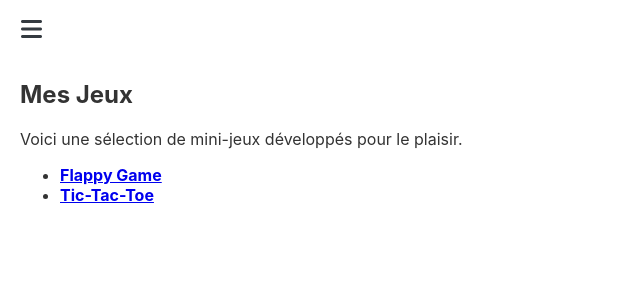
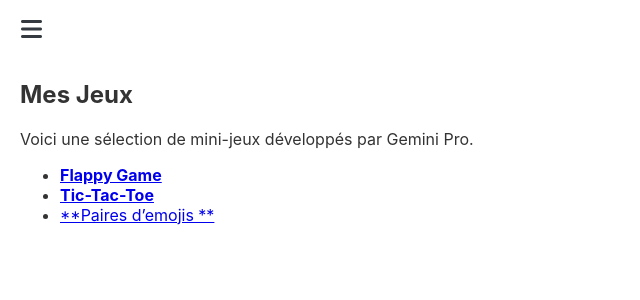
Before and after one commit to MADUP212/MADUP212.github.io, a Jekyll site: the page built from section/jeux.md, in a window 1280 px wide. Shown: the top 300 px of the page, without its empty margins (0-640 px from the left). Built offline with Jekyll 4.4.1, drawn with Linux system fonts in a browser that asks for light colours.

Commit message:
Update jeux.md

```diff
--- a/section/jeux.md
+++ b/section/jeux.md
@@ -5,7 +5,8 @@ title: Jeux
 
 ## Mes Jeux
 
-Voici une sélection de mini-jeux développés pour le plaisir.
+Voici une sélection de mini-jeux développés par Gemini Pro.
 
 * [**Flappy Game**]({{ '/jeux/flappy.html' | relative_url }})
 * [**Tic-Tac-Toe**]({{ '/jeux/tictactoe.html' | relative_url }})
+* [**Paires d'emojis **]({{ '/jeux/paires-emojis.html' | relative_url }})
```
